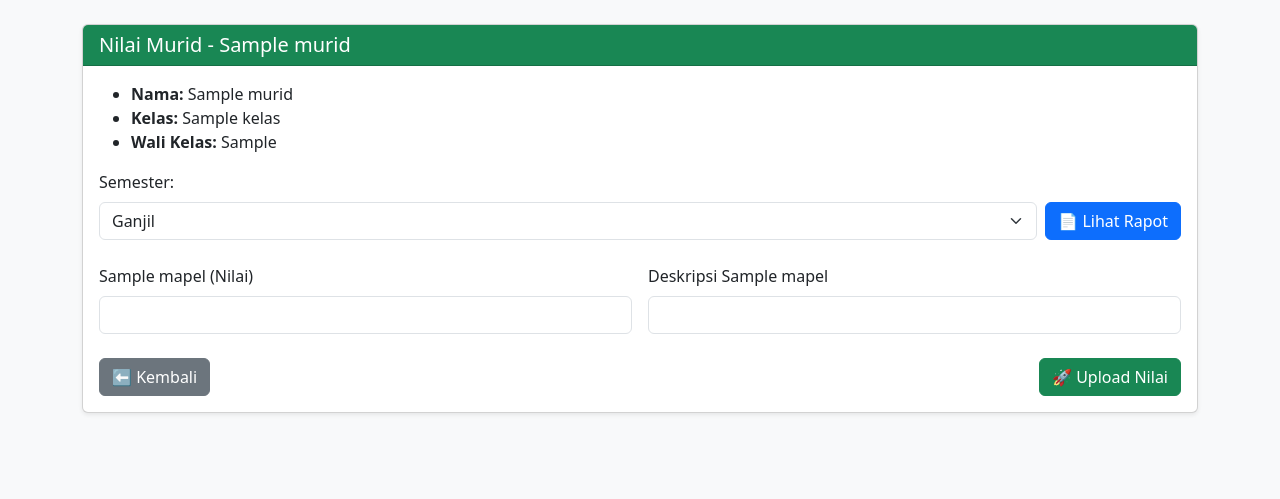
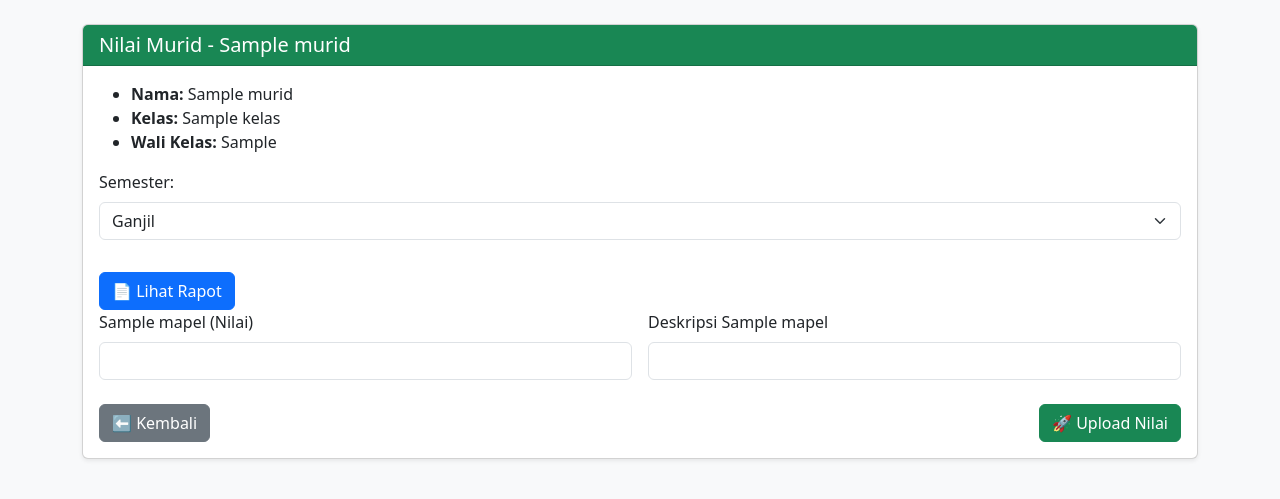
Before and after one commit to ulumuddin87/gitHubRailway, a Flask app: page /nilai/1 in a window 1280 px wide. Shown: the part 56-555 px from the top of the page. Run offline with Flask 3, Linux system fonts and the light colour scheme; a database or web service that is not in the repository returns one stand-in record (values such as "Sample title"); some libraries are stand-ins or nearby versions.

Commit message:
semester select

```diff
--- a/templates/nilai_murid.html
+++ b/templates/nilai_murid.html
@@ -14,14 +14,17 @@
     </ul>
 
     <!-- Pilih Semester dan Tombol Rapot -->
-    <div class="mb-4 d-flex align-items-end gap-2">
-      <div class="flex-grow-1">
+  <form method="POST" id="formNilai" onsubmit="return confirmSubmit(event)">
+  <div class="row g-3">
+    <!-- Pilih Semester -->
+    <div class="col-md-12 mb-3">
       <label for="semester" class="form-label">Semester:</label>
       <select name="semester" id="semester" class="form-select" required>
         <option value="Ganjil">Ganjil</option>
         <option value="Genap">Genap</option>
       </select>
     </div>
+
 
       <div class="d-flex align-items-end">
         <a href="#" id="btnRapot" class="btn btn-primary">
```
Lines whose indentation alone changed are shown as unchanged.
